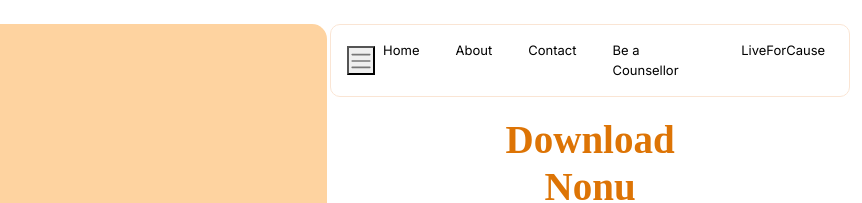
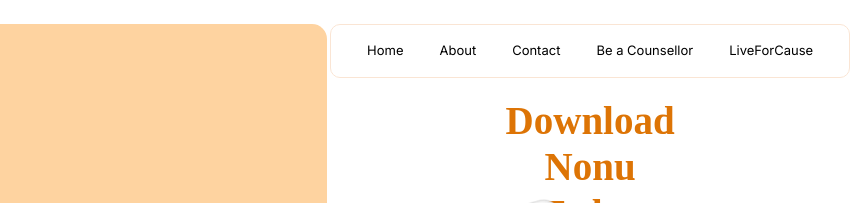
Before and after one commit to TTJ-s/nonu-landing-page, a plain HTML site: page index.html in a window 1280 px wide. Shown: the top 203 px of the page, 418-1280 px from the left. Drawn offline with nearby package versions, Linux system fonts and the light colour scheme; a web font is replaced by a local one.

Commit message:
icon removed

```diff
--- a/index.html
+++ b/index.html
@@ -117,11 +117,6 @@
           </div>
           <div class="col-sm-5 section-one-right">
             <nav class="navbar navbar-expand-lg navbar-light large navbar-large">
-              <button
-                type="button"
-              >
-                <span class="navbar-toggler-icon"></span>
-              </button>
               <div class="collapse navbar-collapse" id="navbarNav">
                 <ul class="navbar-nav mx-auto">
                   <li class="nav-item active">
```
